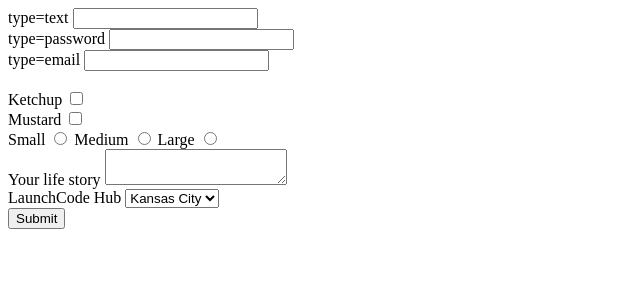
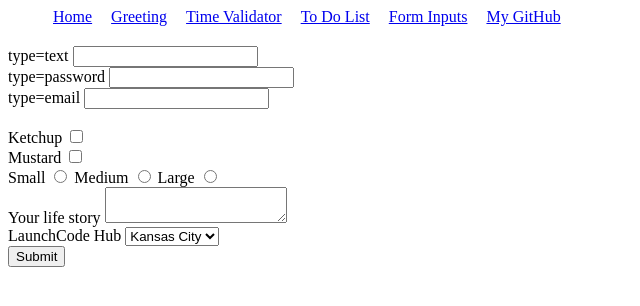
Before and after one commit to Bradleywboggs/hello-flask, a Flask app: page /form-inputs in a window 1280 px wide. Shown: the top 306 px of the page, without its empty margins (0-640 px from the left). Run offline with Flask 2, Linux system fonts and the light colour scheme.

Commit message:
Refactored using render_template()

```diff
--- a/main.py
+++ b/main.py
@@ -5,16 +5,19 @@ app.config['DEBUG']=True
 
 @app.route("/")
 def index():
-    return render_template('hello_form.html')
+    return render_template("index.html", title="Home")
+@app.route("/hello")
+def hello():
+    return render_template('hello_form.html', title="Hello")
 
-@app.route("/hello", methods=['POST'])
-def hello():
+@app.route("/hellooo", methods=['POST'])
+def hellooo():
     first_name = request.form["first_name"]
-    return render_template('hello_greeting.html', name=first_name)
+    return render_template('hello_greeting.html', name=first_name, title="Greeting")
 
 @app.route("/form-inputs")
 def display_form_inputs():
-    return render_template("form_inputs.html")
+    return render_template("form_inputs.html", title="form examples")
 
 @app.route("/form-inputs", methods=['POST'])
 def print_form_values():
@@ -23,9 +26,9 @@ def print_form_values():
         resp += "<b>{key}</b>: {value}<br>".format(key=field, value=request.form[field])
     return resp
 
-@app.route("/validate-time")
+@app.route("/validate-time", methods=['GET'])
 def display_time_form():
-    return render_template("time_form.html")
+    return render_template("time_form.html", title="Time Validator")
 
 def is_integer(num):
     try:
@@ -56,7 +59,7 @@ def validate_time():
         minutes = ''
     else:
         minutes = int(minutes)
-        if minutes >59 or minutes < 0:
+        if minutes > 59 or minutes < 0:
             minutes_error = "Minutes value out of range (0-59)"
             minutes = ''
 
@@ -65,7 +68,7 @@ def validate_time():
         return redirect('/valid-time?time={0}'.format(time))
     else:
 
-        return render_template("time_form.html", hours_error=hours_error, minutes_error=minutes_error,
+        return render_template("time_form.html",title="Time Validator", hours_error=hours_error, minutes_error=minutes_error,
         hours=hours, minutes=minutes)
 
 @app.route('/valid-time')
@@ -79,6 +82,6 @@ def todos():
     if request.method == 'POST':
         task = request.form['task']
         tasks.append(task)
-    return render_template("todos.html", tasks=tasks)
+    return render_template("todos.html", title="To Do List", tasks=tasks)
 
 app.run()
--- a/templates/base.html
+++ b/templates/base.html
@@ -2,8 +2,29 @@
 <html>
     <head>
         <title>{{title}}</title>
+        <style>
+            ul {
+                margin: 5px 5px 20px 0px;
+            }
+            li {
+                display: inline;
+                padding: 5px;
+                margin: 5px 5px 20px 0px
+            }
+        </style>
     </head>
     <body>
+        <nav>
+            <ul>
+                <li><a href="/">Home</a></li>
+                <li><a href="/hello">Greeting</a></li>
+                <li><a href="/validate-time">Time Validator</a></li>
+                <li><a href="/todos">To Do List</a></li>
+                <li><a href="/form-inputs">Form Inputs</a></li>
+                <li><a href="https://github.com/Bradleywboggs/hello-flask">My GitHub</a></li>
+
+            </ul>
+        </nav>
 
         {% block content %}
         {% endblock %}
--- a/templates/form_inputs.html
+++ b/templates/form_inputs.html
@@ -1,4 +1,5 @@
 {% extends "base.html" %}
+
 {% block content %}
 <form method='POST'>
     <label>type=text
--- a/templates/hello_form.html
+++ b/templates/hello_form.html
@@ -1,7 +1,7 @@
 {% extends "base.html" %}
 
 {% block content %}
-        <form action="/hello" method="post">
+        <form action="/hellooo" method="post">
             <label for="first-name">First Name</label>
             <input id="first-name" type="text" name="first_name" />
             <input type="submit"/>
```
Also changed, not shown: templates/index.html (added, +11 -0 lines).
